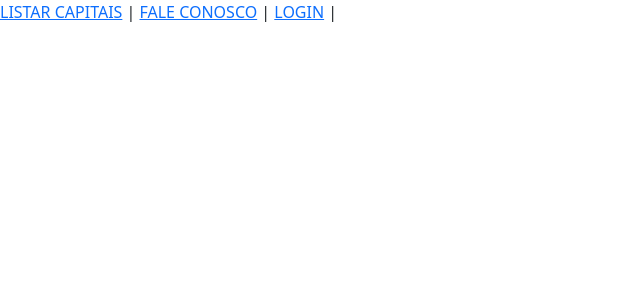
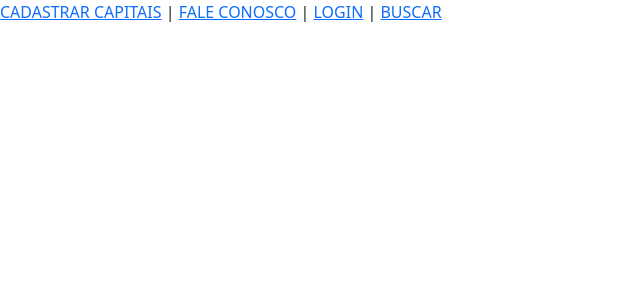
Before and after one commit to jailsonIFRN/CapitaisdoBrasil, a Flask app: template templates/base.html in a window 1280 px wide. Shown: the top 300 px of the page, without its empty margins (0-640 px from the left). Run offline with Flask 3, Linux system fonts and the light colour scheme; the template is opened without the code that fills it, so the values that code supplies are empty.

Commit message:
cadastrar capitais

```diff
--- a/templates/base.html
+++ b/templates/base.html
@@ -9,9 +9,10 @@
 <body>
     <nav>
 
-    <a href="{{url_for('sul')}}">LISTAR CAPITAIS</a> |
+    <a href="{{url_for('sul')}}">CADASTRAR CAPITAIS</a> |
     <a href="{{url_for('sudeste')}}">FALE CONOSCO</a> |
     <a href="{{url_for('centro-oeste')}}">LOGIN</a> |
+    <a href="{{url_for('centro-oeste')}}">BUSCAR</a>
 
     </nav>
 
```
